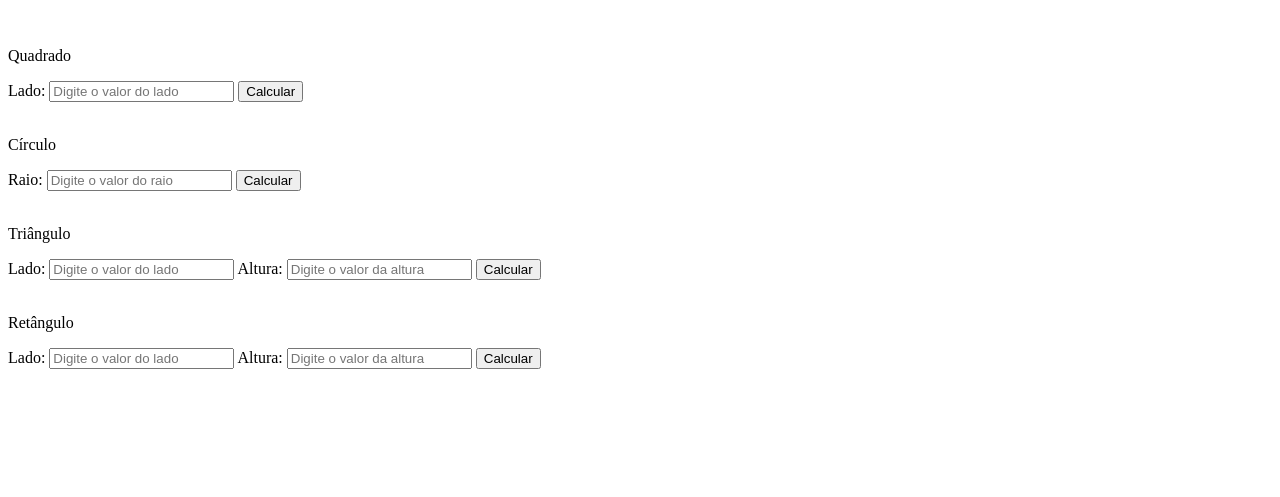
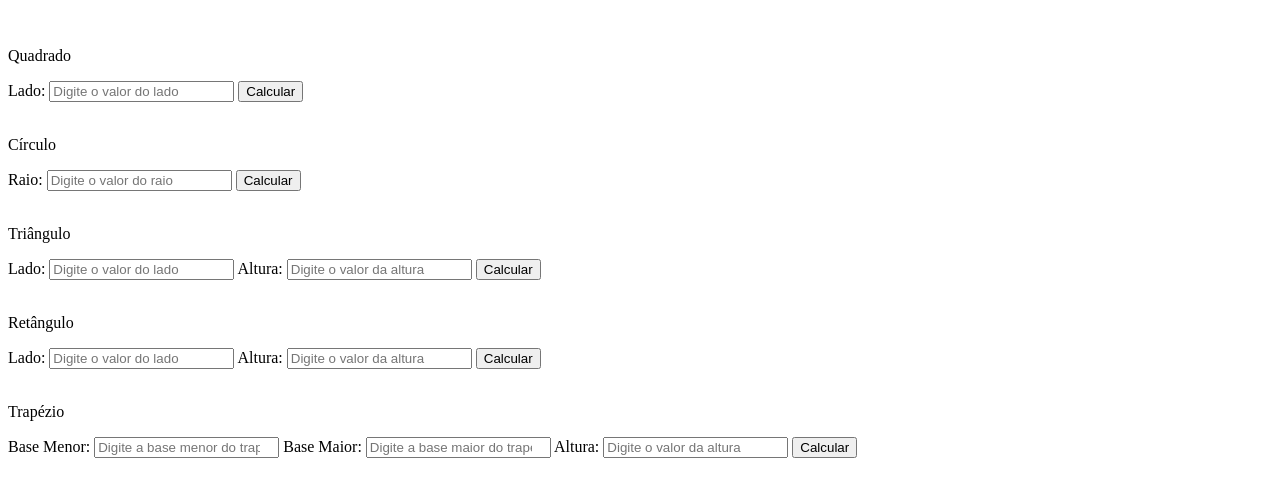
Before and after one commit to igorsanvaz/PROJETO-1, a plain HTML site: page index.html in a window 1280 px wide. Shown: the part 119-616 px from the top of the page. Drawn offline with Linux system fonts and the light colour scheme.

Commit message:
trapezio

```diff
--- a/index.html
+++ b/index.html
@@ -48,6 +48,17 @@
       <input id="altRetangulo" type="number" placeholder="Digite o valor da altura">
       <button class="btn-calc" type="button" onclick="retangulo()">Calcular</button>
     </div>
-
+    <!-- =============== Trapézio ==============-->
+    <br>
+    <div>
+      <p>Trapézio</p>
+      <label for="baseMenorTrapezio">Base Menor:</label>
+      <input id="baseMenorTrapezio" type="number" placeholder="Digite a base menor do trapézio">
+      <label for="baseMaiorTrapezio">Base Maior:</label>
+      <input id="baseMaiorTrapezio" type="number" placeholder="Digite a base maior do trapézio">
+      <label for="altTrapezio">Altura:</label>
+      <input id="altTrapezio" type="number" placeholder="Digite o valor da altura">
+      <button class="btn-calc" type="button" onclick="trapezio()">Calcular</button>
+    </div>
   </body>
 </html>
```
